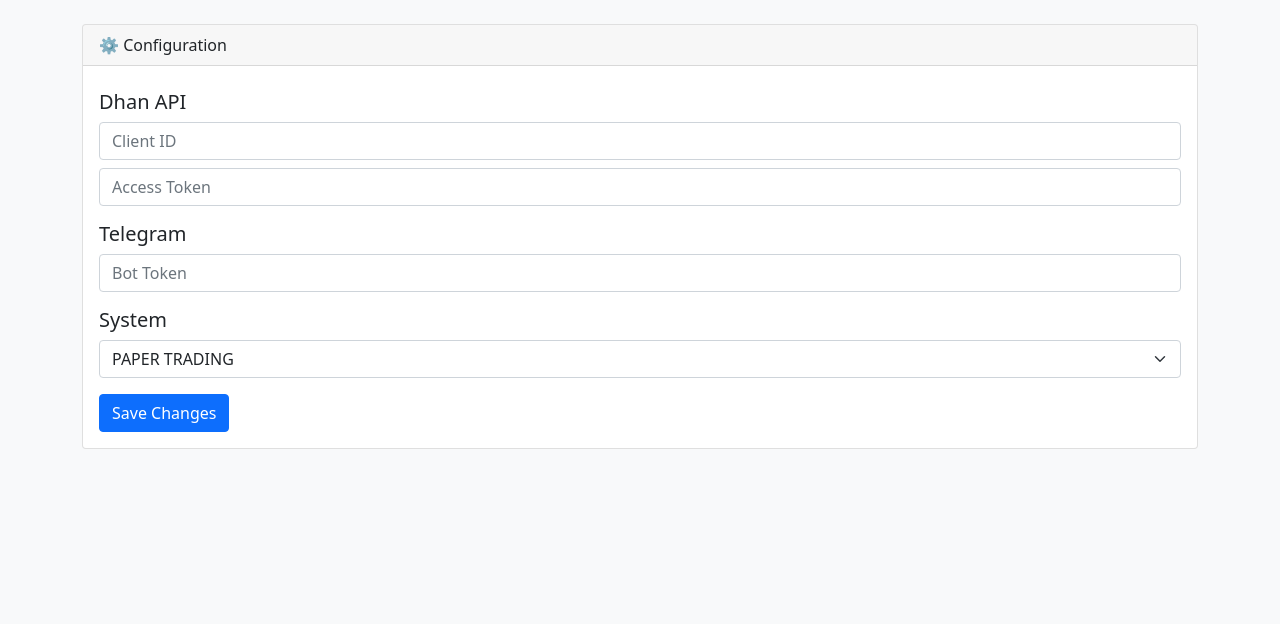
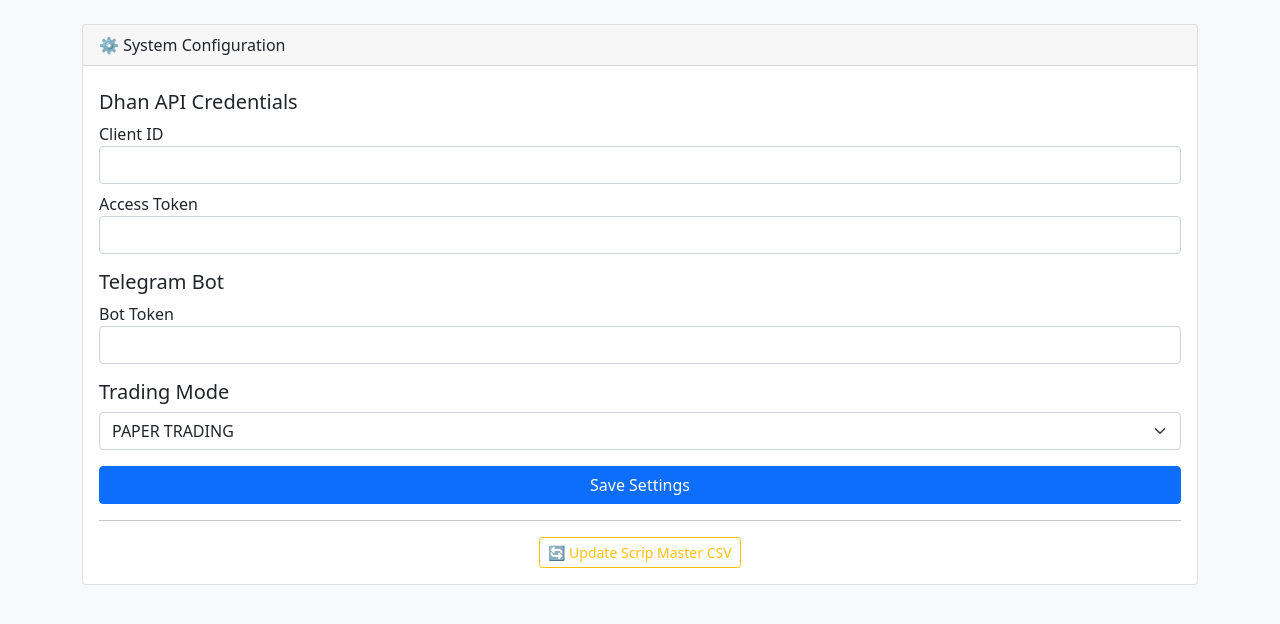
Before and after one commit to rajd1005/DhanAlgoWeb, a Flask app: page /settings in a window 1280 px wide. Shown: the part 56-680 px from the top of the page. Run offline with Flask 3, Linux system fonts and the light colour scheme.

Commit message:
Update settings page layout and labels

```diff
--- a/templates/settings.html
+++ b/templates/settings.html
@@ -1,24 +1,42 @@
 {% extends "base.html" %}
 {% block content %}
 <div class="card">
-    <div class="card-header">⚙️ Configuration</div>
+    <div class="card-header">⚙️ System Configuration</div>
     <div class="card-body">
         <form method="POST">
-            <h5 class="mt-2">Dhan API</h5>
-            <input type="text" name="client_id" class="form-control mb-2" placeholder="Client ID" value="{{ config.dhan_creds.client_id }}">
-            <input type="password" name="access_token" class="form-control mb-3" placeholder="Access Token" value="{{ config.dhan_creds.access_token }}">
+            <h5 class="mt-2">Dhan API Credentials</h5>
+            <div class="mb-2">
+                <label>Client ID</label>
+                <input type="text" name="client_id" class="form-control" value="{{ config.dhan_creds.client_id }}">
+            </div>
+            <div class="mb-3">
+                <label>Access Token</label>
+                <input type="password" name="access_token" class="form-control" value="{{ config.dhan_creds.access_token }}">
+            </div>
 
-            <h5 class="mt-2">Telegram</h5>
-            <input type="text" name="bot_token" class="form-control mb-3" placeholder="Bot Token" value="{{ config.telegram.bot_token }}">
+            <h5 class="mt-2">Telegram Bot</h5>
+            <div class="mb-3">
+                <label>Bot Token</label>
+                <input type="text" name="bot_token" class="form-control" value="{{ config.telegram.bot_token }}">
+            </div>
 
-            <h5 class="mt-2">System</h5>
-            <select name="mode" class="form-select mb-3">
-                <option value="PAPER" {% if config.trading_mode=='PAPER' %}selected{% endif %}>PAPER TRADING</option>
-                <option value="LIVE" {% if config.trading_mode=='LIVE' %}selected{% endif %}>LIVE TRADING</option>
-            </select>
+            <h5 class="mt-2">Trading Mode</h5>
+            <div class="mb-3">
+                <select name="mode" class="form-select">
+                    <option value="PAPER" {% if config.trading_mode=='PAPER' %}selected{% endif %}>PAPER TRADING</option>
+                    <option value="LIVE" {% if config.trading_mode=='LIVE' %}selected{% endif %}>LIVE TRADING</option>
+                </select>
+            </div>
 
-            <button class="btn btn-primary">Save Changes</button>
+            <button class="btn btn-primary w-100">Save Settings</button>
         </form>
+
+        <hr>
+        <div class="text-center">
+            <a href="/sync-scrips" class="btn btn-outline-warning btn-sm">
+                🔄 Update Scrip Master CSV
+            </a>
+        </div>
     </div>
 </div>
 {% endblock %}
```
